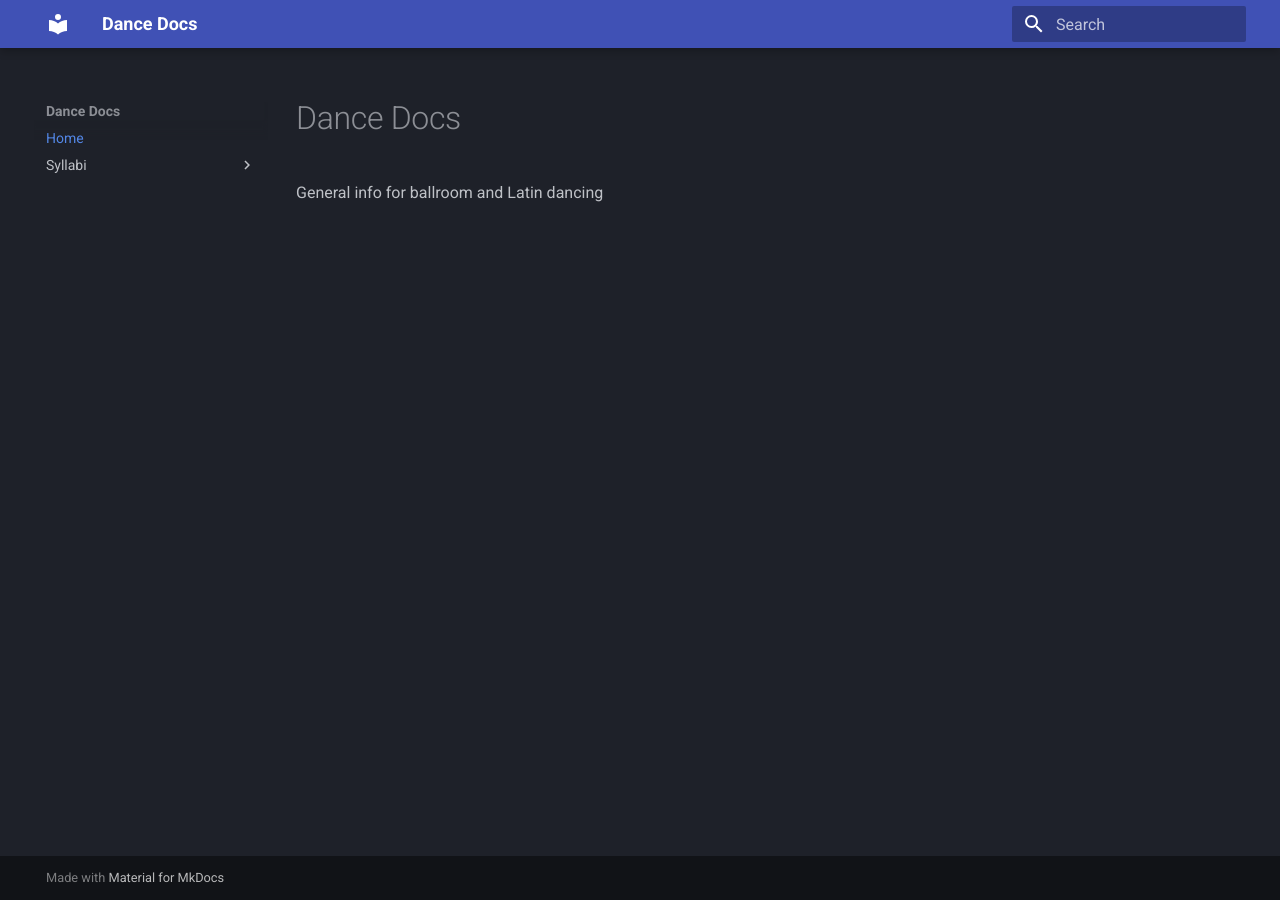
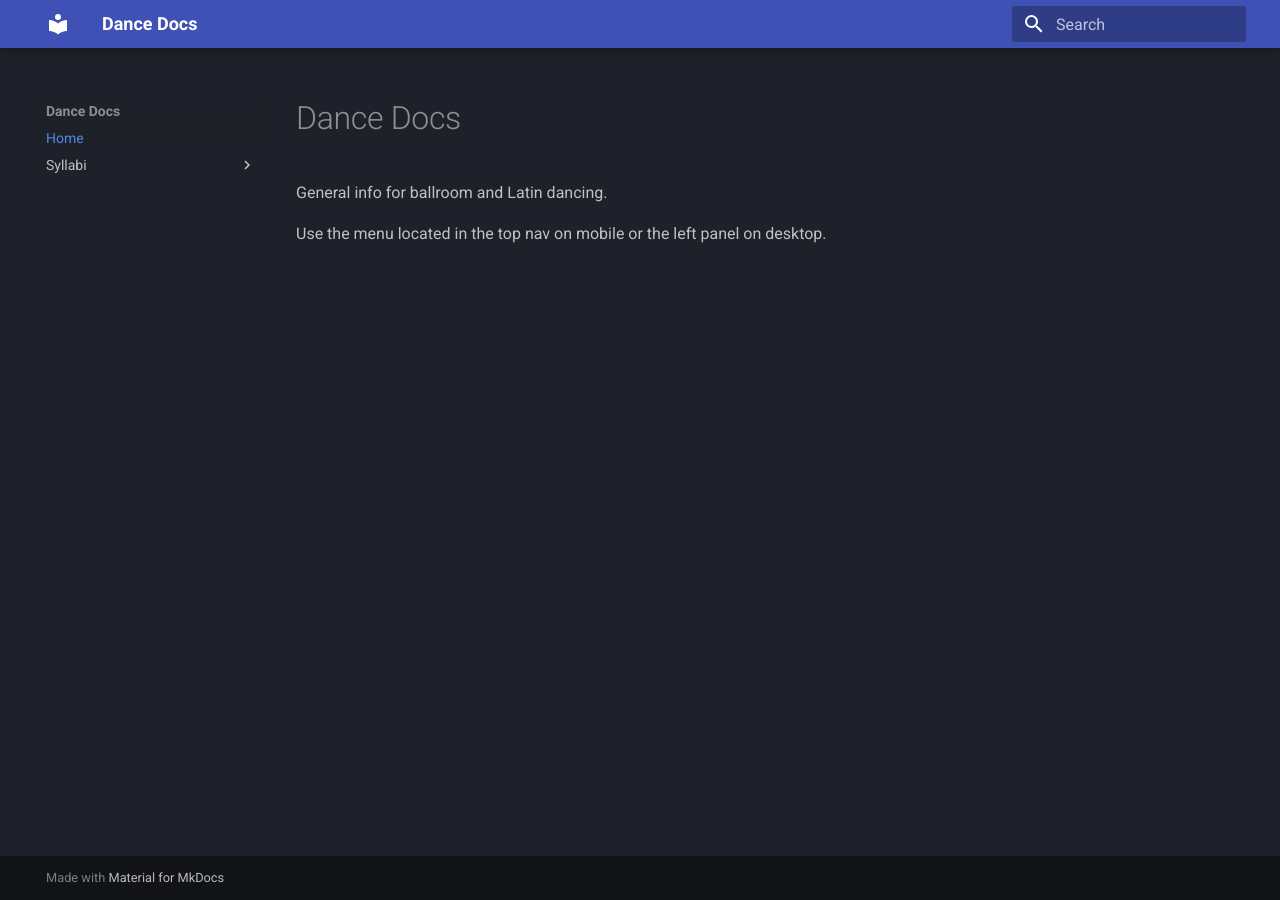
Before and after one commit to jakegatsby/dance, an MkDocs documentation site: the page built from src/index.md, in a window 1280 px wide. Built offline with MkDocs 1.6.1 and Material for MkDocs 9.7.7, drawn with Linux system fonts in a browser that asks for light colours.

Commit message:
mention menu index.md

```diff
--- a/docs/index.html
+++ b/docs/index.html
@@ -383,7 +383,8 @@
 
 
 <h1 id="dance-docs">Dance Docs</h1>
-<p>General info for ballroom and Latin dancing</p>
+<p>General info for ballroom and Latin dancing.</p>
+<p>Use the menu located in the top nav on mobile or the left panel on desktop.</p>
 
 
 
--- a/src/index.md
+++ b/src/index.md
@@ -1,3 +1,5 @@
 # Dance Docs
 
-General info for ballroom and Latin dancing
+General info for ballroom and Latin dancing.
+
+Use the menu located in the top nav on mobile or the left panel on desktop.
```
Also changed, not shown: docs/search/search_index.json (+1 -1 lines).
